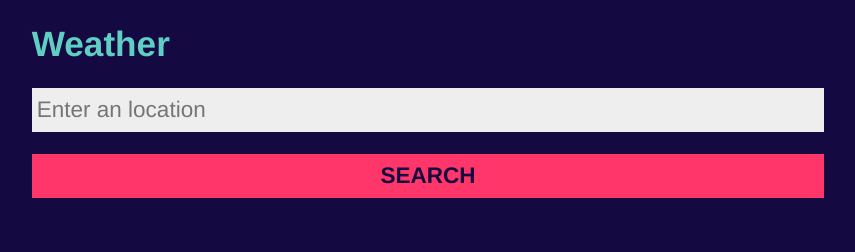
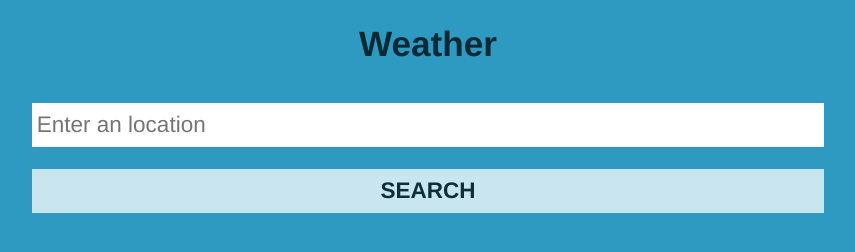
Before and after one commit to danielve4/node-weather, a website: page views/index.html in a window 1280 px wide. Shown: the whole page, without its empty margins (212-1067 px from the left). Drawn offline with nearby package versions, Linux system fonts and the light colour scheme.

Commit message:
Changed the colors and added more space between H1 search bar

```diff
--- a/public/css/screen.css
+++ b/public/css/screen.css
@@ -13,8 +13,8 @@ http://www.modularscale.com/?22&px&1.125&web&text
 html {
   font-size: 1.125em;     /*18px / 16px = 1.125em*/
   line-height: 1.222em;   /*22px is 1 gridline at 18px | 22px / 18px = 1.222em*/
-  background-color: #140941;
-  color: #60CEC3;
+  background-color: #2E9AC2;
+  color: #0B2934;
   font-family: "Helvetica Neue", Helvetica, sans-serif;
   font-weight: 500;
 }
@@ -23,7 +23,8 @@ h1 {
   font-size: 1.9531111em;  /*35.156px / 18px = 1.9531111em*/
   line-height: 1.251564456em; /*44px gridline at 35.156px | 44px / 35.156px = 1.251564456em*/
   font-weight: 600;
-  padding-bottom: 0.6257822278em;
+  padding-bottom: 1.06533333em; /*1.5 gridlines*/
+  text-align: center;
 }
 
 /*h2 {*/
@@ -57,10 +58,10 @@ textarea {
   font-size: 1.25em; /*22.5px / 18px = 1.25em*/
   line-height: 1.9555555556em; /* Two gridlines: 44px / 22.5px = 1.9555555556em*/
   height: 1.9555555556em; /* Two gridlines: 44px / 22.5px = 1.9555555556em*/
-  border-left: 0.2272727273em solid #EEEEEE;
-  border-right: 0.2272727273em solid #EEEEEE;
-  background: #EEEEEE;
-  color: #222;
+  border-left: 0.2272727273em solid #FFF;
+  border-right: 0.2272727273em solid #FFF;
+  background: #FFF;
+  color: #000;
   font-weight: 500;
   resize: none;
 }
@@ -69,8 +70,8 @@ textarea {
   font-size: 1.25em; /*22.5px / 18px = 1.25em*/
   line-height: 1.9555555556em; /*Two gridlines: 44px / 22.5px = 1.9555555556em*/
   height: 1.95555556em; /*Two gridlines: 44px / 22.5px = 1.9555555556em*/
-  background: #FF366A;
-  color: #140941;
+  background: #C9E5EF;
+  color: #0D2E3A;
   font-weight: 600;
   margin-top: 0.977777778em; /*One gridline: 22px / 22.5px = 0.9777778em*/
 }
```
